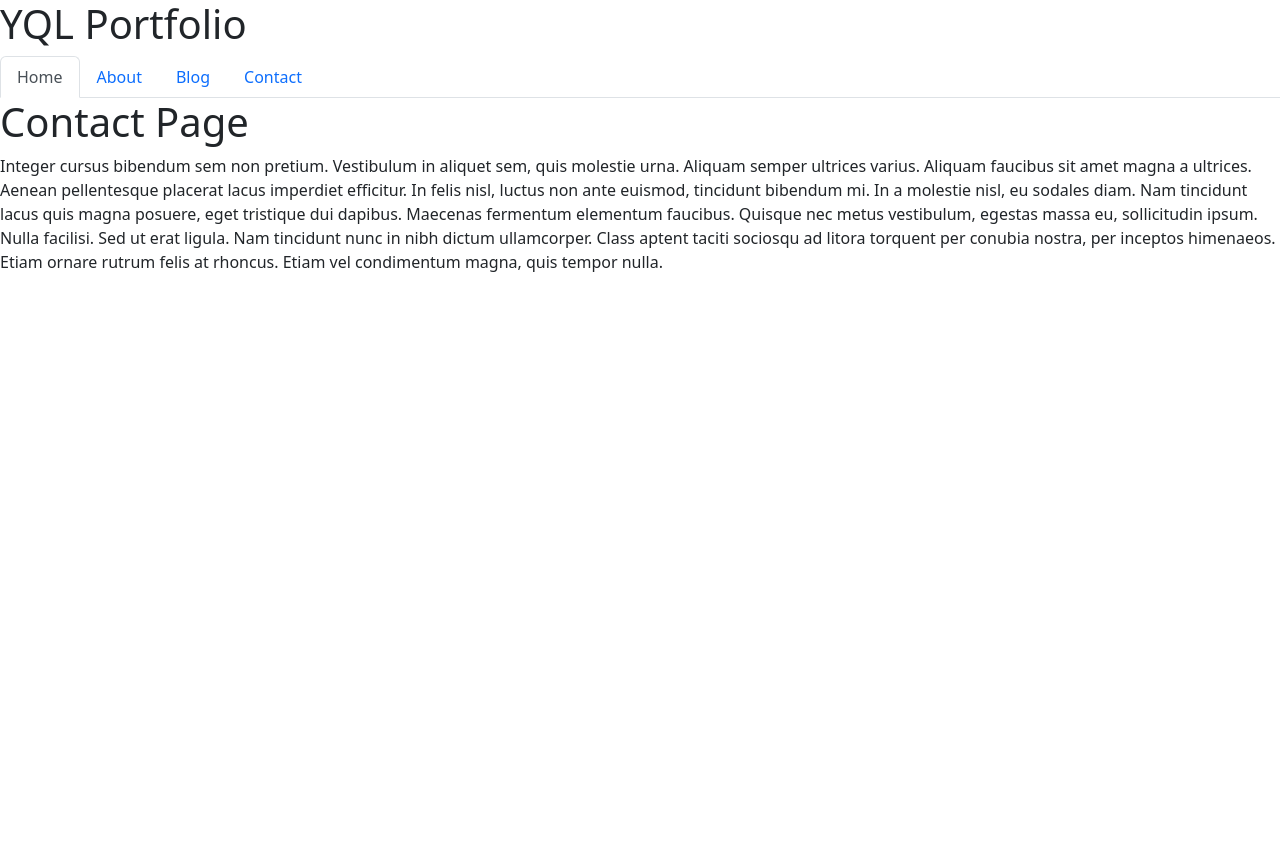
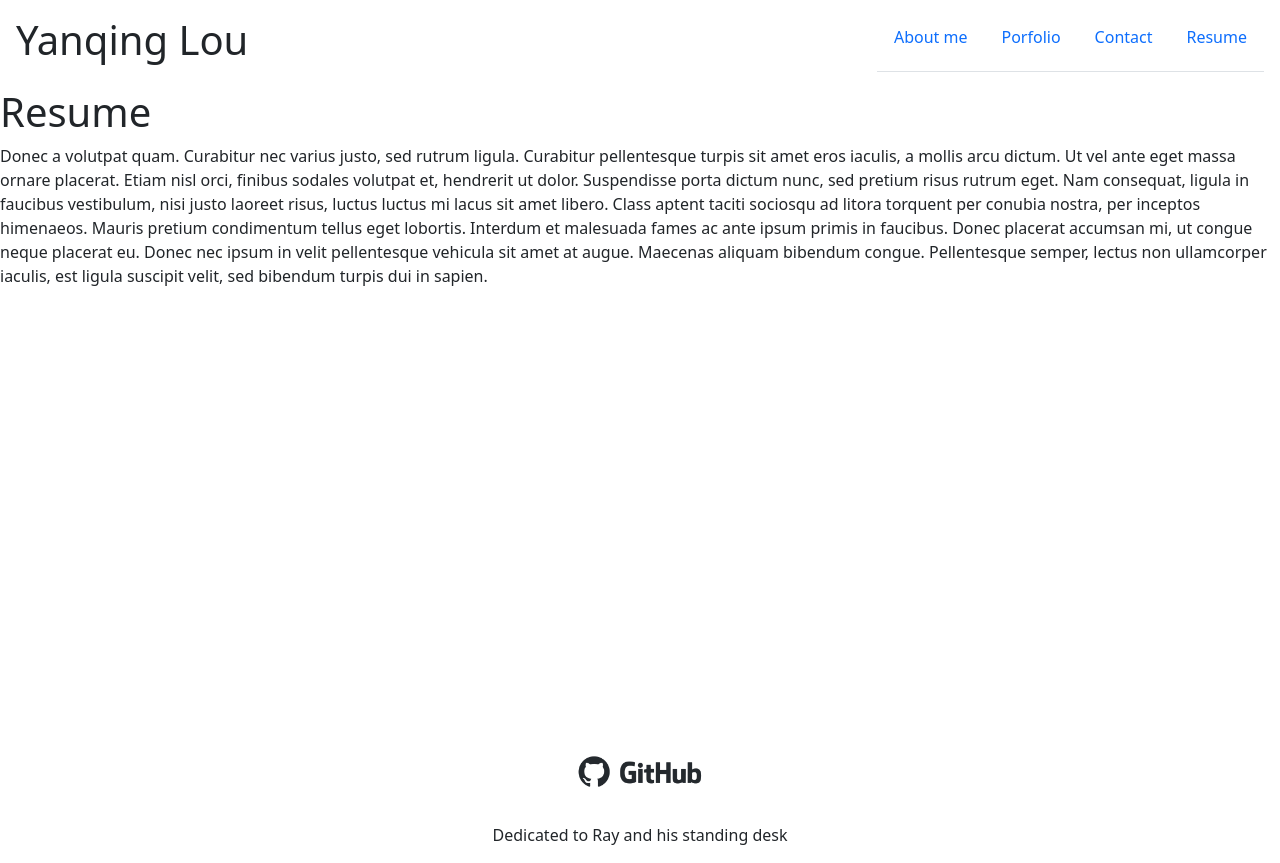
Before and after one commit to yanqinglou/YQL-PROFOLIO-INREACT, a React (Create React App) app: page / in a window 1280 px wide. Before the commit the page ends 800 px from the top, so only its background shows below. Built offline with nearby package versions, Linux system fonts and the light colour scheme.

Commit message:
footer done

```diff
--- a/package.json
+++ b/package.json
@@ -18,7 +18,7 @@
     },
     "scripts": {
         "predeploy": "npm run build",
- "deploy": "gh-pages -d build",
+        "deploy": "gh-pages -d build",
         "start": "BROWSER='google chrome dev' react-scripts start",
         "build": "react-scripts build",
         "test": "react-scripts test",
--- /dev/null
+++ b/src/components/Footer..js
@@ -0,0 +1,25 @@
+import React from "react";
+import GitHub from "../Assets/github.png";
+
+const styles = {
+    footer:{
+        display:'flex',
+        flexDirection:'column',
+        alignItems: "center"
+    },
+
+  img: {
+    width: "10em",
+    padding:'1em'
+  },
+};
+const githubLink = 'https://github.com/yanqinglou'
+
+export default function Porfolio() {
+  return (
+    <footer style={styles.footer}>
+      <a href={githubLink}><img src={GitHub} alt="github" style={styles.img} ></img></a>
+      <p>Dedicated to Ray and his standing desk</p>
+    </footer>
+  );
+}
--- a/src/components/NavTabs.js
+++ b/src/components/NavTabs.js
@@ -6,33 +6,23 @@ function NavTabs({ currentPage, handlePageChange }) {
     <ul className="nav nav-tabs">
       <li className="nav-item">
         <a
-          href="#home"
+          href="#aboutme"
           //onclick only accepts function in ()
-          onClick={() => handlePageChange('Home')}
+          onClick={() => handlePageChange('About me')}
 
-          className={currentPage === 'Home' ? 'nav-link active' : 'nav-link'}
+          className={currentPage === 'About me' ? 'nav-link active' : 'nav-link'}
         >
-          Home
+          About me
         </a>
       </li>
       <li className="nav-item">
         <a
           href="#about"
-          onClick={() => handlePageChange('About')}
+          onClick={() => handlePageChange('Porfolio')}
 
-          className={currentPage === 'About' ? 'nav-link active' : 'nav-link'}
+          className={currentPage === 'Porfolio' ? 'nav-link active' : 'nav-link'}
         >
-          About
-        </a>
-      </li>
-      <li className="nav-item">
-        <a
-          href="#blog"
-          onClick={() => handlePageChange('Blog')}
-
-          className={currentPage === 'Blog' ? 'nav-link active' : 'nav-link'}
-        >
-          Blog
+          Porfolio
         </a>
       </li>
       <li className="nav-item">
@@ -45,6 +35,16 @@ function NavTabs({ currentPage, handlePageChange }) {
           Contact
         </a>
       </li>
+      <li className="nav-item">
+        <a
+          href="#resume"
+          onClick={() => handlePageChange('Blog')}
+
+          className={currentPage === 'Resume' ? 'nav-link active' : 'nav-link'}
+        >
+          Resume
+        </a>
+      </li>
     </ul>
   );
 }
--- a/src/components/PortfolioContainer.js
+++ b/src/components/PortfolioContainer.js
@@ -1,35 +1,60 @@
-import React, { useState } from 'react';
-import NavTabs from './NavTabs';
-import aboutme from './pages/aboutme';
-import porfolio from './pages/Porfolio';
-import Blog from './pages/Blog';
-import Contact from './pages/Contact';
+import React, { useState } from "react";
+import NavTabs from "./NavTabs";
+import Aboutme from "./pages/Aboutme";
+import Porfolio from "./pages/Porfolio";
+import Resume from "./pages/Resume";
+import Contact from "./pages/Contact";
+import Footer from "./Footer."
+
+const styles = {
+  NavTabs:{
+    marginRight:0
+  },
+  header: {
+    padding:'1em',
+    display: "flex",
+    justifyContent:"space-between",
+
+  },
+  body:{
+    minHeight:'90vh'
+  }
+
+};
 
 export default function PortfolioContainer() {
-  const [currentPage, setCurrentPage] = useState('Home');
+  const [currentPage, setCurrentPage] = useState("Home");
 
   //based the current page, render corresponding page on line 33
   const renderPage = () => {
-    if (currentPage === 'About me') {
-      return <aboutme />;
+    if (currentPage === "About me") {
+      return <Aboutme />;
     }
-    if (currentPage === 'Porfolio') {
-      return <porfolio />;
+    if (currentPage === "Porfolio") {
+      return <Porfolio />;
     }
-    if (currentPage === 'Blog') {
-      return <Blog />;
+    if (currentPage === "Contact") {
+      return <Contact />;
     }
-    return <Contact />;
+    return <Resume />;
   };
 
   const handlePageChange = (page) => setCurrentPage(page);
 
   return (
     <div>
-      <h1>YQL Portfolio</h1>
-      <NavTabs currentPage={currentPage} handlePageChange={handlePageChange} />
+      <div style={styles.body}>
+      <div style={styles.header}>
+        <h1> Yanqing Lou </h1>
+        <NavTabs
+          currentPage={currentPage}
+          handlePageChange={handlePageChange}
+          style={styles.NavTabs}
+        />
+      </div>
       {renderPage()}
-
+      </div>
+      <Footer/>
     </div>
   );
 }
--- a/src/components/pages/Porfolio.js
+++ b/src/components/pages/Porfolio.js
@@ -1,9 +1,17 @@
 import React from 'react';
 
-export default function About() {
+const styles=
+{
+  container: {
+    padding:'1em',
+  },
+}
+
+
+export default function Porfolio() {
   return (
-    <div>
-      <h1>About Page</h1>
+    <div style={styles.container}>
+      <h1>Porfolio</h1>
       <p>
         Nunc pharetra finibus est at efficitur. Praesent sed congue diam.
         Integer gravida dui mauris, ut interdum nunc egestas sed. Aenean sed
--- a/src/components/pages/Blog.js
+++ b/src/components/pages/Resume.js
@@ -1,9 +1,9 @@
 import React from 'react';
 
-export default function Blog() {
+export default function Resume() {
   return (
     <div>
-      <h1>Blog Page</h1>
+      <h1>Resume</h1>
       <p>
         Donec a volutpat quam. Curabitur nec varius justo, sed rutrum ligula.
         Curabitur pellentesque turpis sit amet eros iaculis, a mollis arcu
--- a/src/components/pages/aboutme.js
+++ b/src/components/pages/aboutme.js
@@ -1,9 +1,15 @@
 import React from 'react';
 
-export default function Home() {
+const styles = {
+ container: {
+    padding:'1em',
+  },
+};
+
+export default function Aboutme() {
   return (
-    <div>
-      <h1>About me</h1>
+    <div style={styles.container}>
+      <h1> About me</h1>
       <p>
         Lorem ipsum dolor sit amet, consectetur adipiscing elit. Sed neque
         velit, lobortis ut magna varius, blandit rhoncus sem. Morbi lacinia nisi
```
Also changed, not shown: public/index.css (added), src/Assets/github.png (added).
